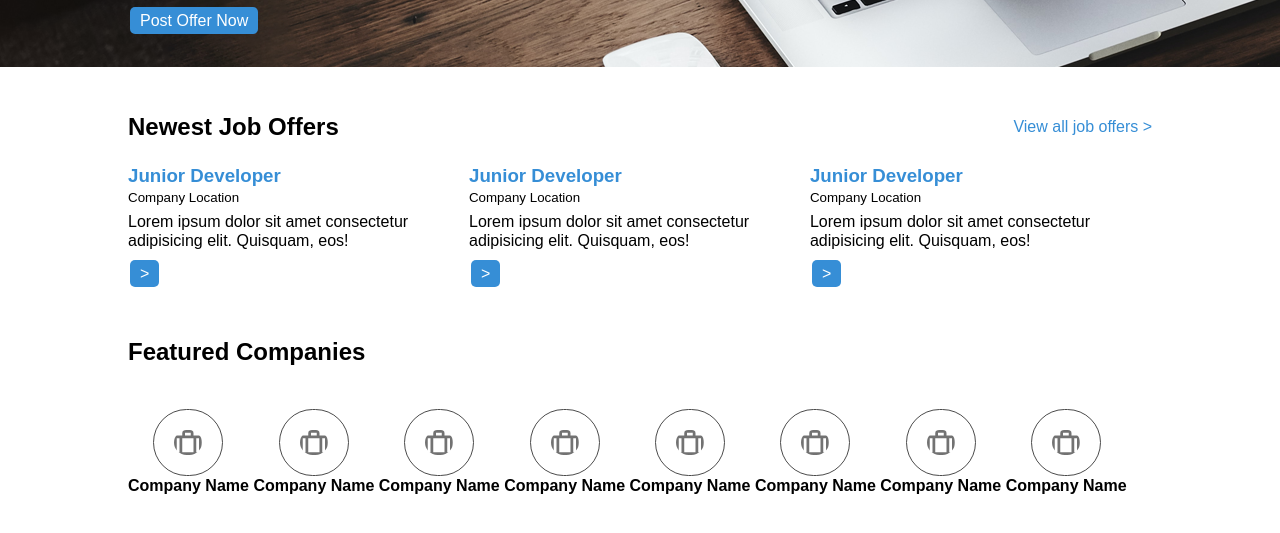
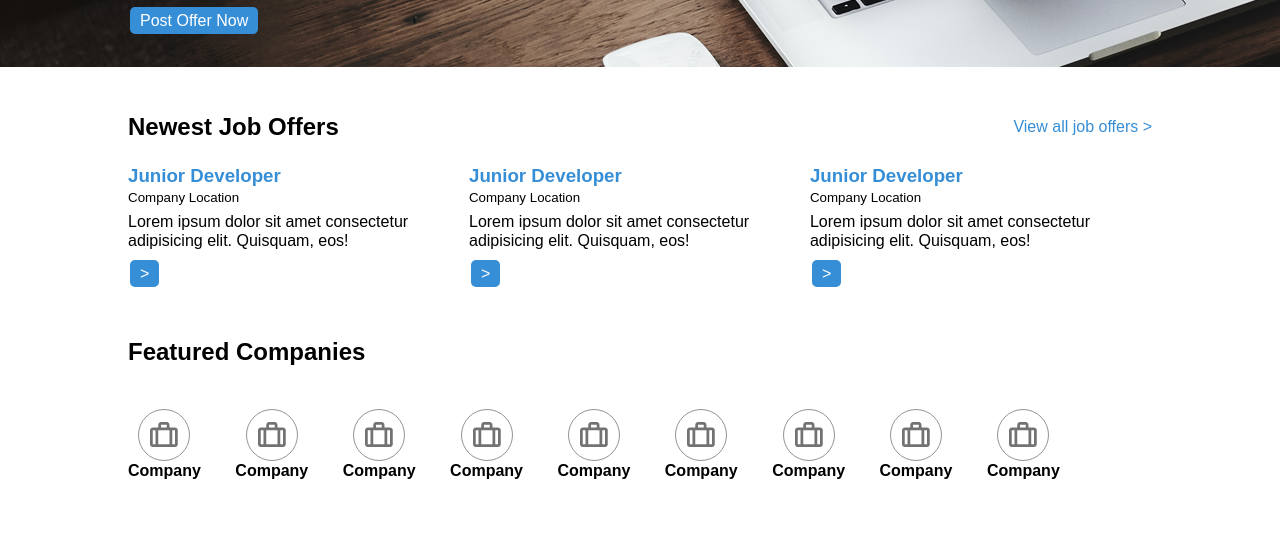
Before and after one commit to EleanorRJ/MkccJJOChallenge, a plain HTML site: page index.html in a window 1280 px wide. Shown: the part 183-716 px from the top of the page. Drawn offline with Linux system fonts and the light colour scheme.

Commit message:
Basic layout for Featured Companies added

```diff
--- a/CSS/style.css
+++ b/CSS/style.css
@@ -149,15 +149,22 @@ nav li {
 
 .featured-companies li {
     display: inline-block;
+    margin-right: 30px;
 }
 
 .featured-companies img {
     margin: auto;
     display: block;
-    align-self: center;
-    padding: 20px;
-    border: 1px solid #4b4b4b;
-    border-radius: 35px;
+    margin-top: 12px;
+
+}
+
+.featured-companies .boarder {
+    border: .5px solid #949494;
+    border-radius: 50%;
+    width: 50px;
+    height: 50px;
+    margin: auto;
 }
 
 .featured-companies h3 {
--- a/index.html
+++ b/index.html
@@ -68,37 +68,42 @@
 
             <ul>
                 <li>
-                    <img src="./images/icon-briefcase.png" alt="Briefcase icon">
-                    <h3>Company Name</h3>
+                    <div class="boarder"><img src="./images/icon-briefcase.png" alt="Briefcase icon"></div>
+                    <h3>Company</h3>
                 </li>
                 <li>
-                    <img src="./images/icon-briefcase.png" alt="Briefcase icon">
-                    <h3>Company Name</h3>
+                    <div class="boarder"><img src="./images/icon-briefcase.png" alt="Briefcase icon"></div>
+                    <h3>Company</h3>
                 </li>
                 <li>
-                    <img src="./images/icon-briefcase.png" alt="Briefcase icon">
-                    <h3>Company Name</h3>
+                    <div class="boarder"><img src="./images/icon-briefcase.png" alt="Briefcase icon"></div>
+                    <h3>Company</h3>
                 </li>
                 <li>
-                    <img src="./images/icon-briefcase.png" alt="Briefcase icon">
-                    <h3>Company Name</h3>
+                    <div class="boarder"><img src="./images/icon-briefcase.png" alt="Briefcase icon"></div>
+                    <h3>Company</h3>
                 </li>
                 <li>
-                    <img src="./images/icon-briefcase.png" alt="Briefcase icon">
-                    <h3>Company Name</h3>
+                    <div class="boarder"><img src="./images/icon-briefcase.png" alt="Briefcase icon"></div>
+                    <h3>Company</h3>
                 </li>
                 <li>
-                    <img src="./images/icon-briefcase.png" alt="Briefcase icon">
-                    <h3>Company Name</h3>
+                    <div class="boarder"><img src="./images/icon-briefcase.png" alt="Briefcase icon"></div>
+                    <h3>Company</h3>
                 </li>
                 <li>
-                    <img src="./images/icon-briefcase.png" alt="Briefcase icon">
-                    <h3>Company Name</h3>
+                    <div class="boarder"><img src="./images/icon-briefcase.png" alt="Briefcase icon"></div>
+                    <h3>Company</h3>
                 </li>
                 <li>
-                    <img src="./images/icon-briefcase.png" alt="Briefcase icon">
-                    <h3>Company Name</h3>
+                    <div class="boarder"><img src="./images/icon-briefcase.png" alt="Briefcase icon"></div>
+                    <h3>Company</h3>
                 </li>
+                <li>
+                    <div class="boarder"><img src="./images/icon-briefcase.png" alt="Briefcase icon"></div>
+                    <h3>Company</h3>
+                </li>
+
             </ul>
         </section>
     </div>
```
